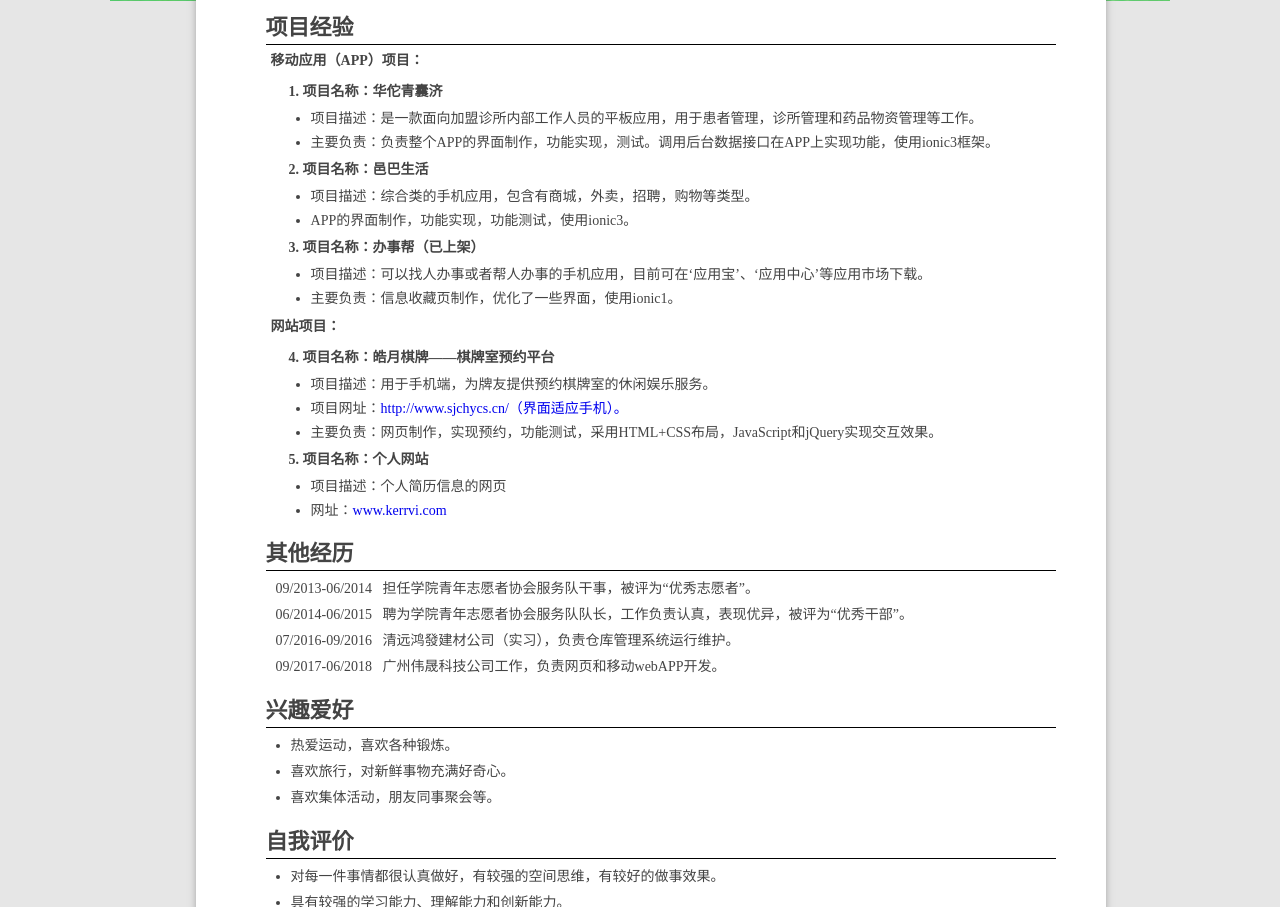
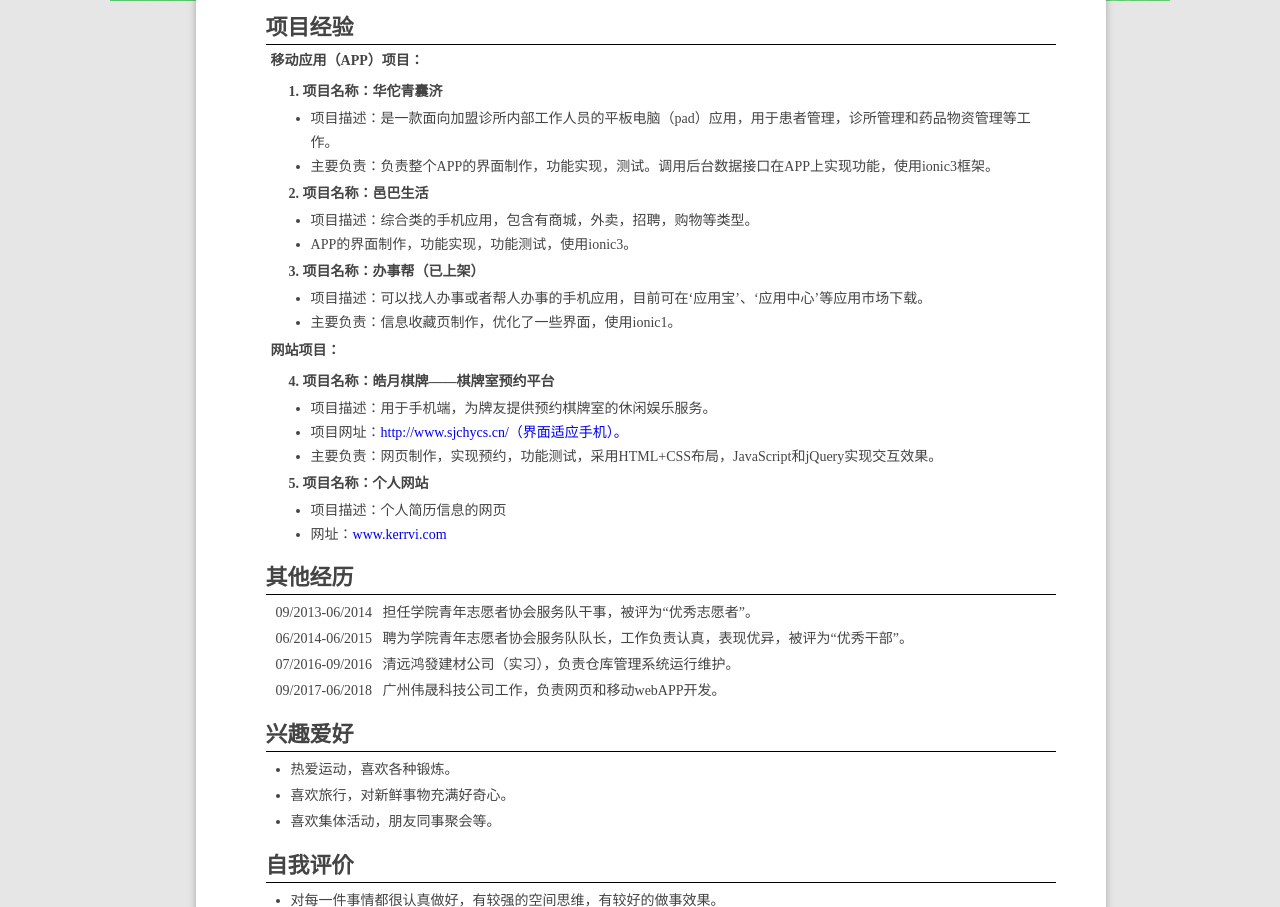
Before and after one commit to kerrvi/jianLi, a plain HTML site: page index.html in a window 1280 px wide. Shown: the part 1007-1914 px from the top of the page. Drawn offline with Linux system fonts and the light colour scheme.

Commit message:
Update index.html

```diff
--- a/index.html
+++ b/index.html
@@ -255,7 +255,7 @@
                 <p>移动应用（APP）项目：</p>
                 <p class="name">1.	项目名称：华佗青囊济 </p>
                 <ul>
-                    <li>项目描述：是一款面向加盟诊所内部工作人员的平板应用，用于患者管理，诊所管理和药品物资管理等工作。</li>
+                    <li>项目描述：是一款面向加盟诊所内部工作人员的平板电脑（pad）应用，用于患者管理，诊所管理和药品物资管理等工作。</li>
                     <li>主要负责：负责整个APP的界面制作，功能实现，测试。调用后台数据接口在APP上实现功能，使用ionic3框架。</li>
                 </ul>
                 <p class="name">2.	项目名称：邑巴生活 </p>
```
